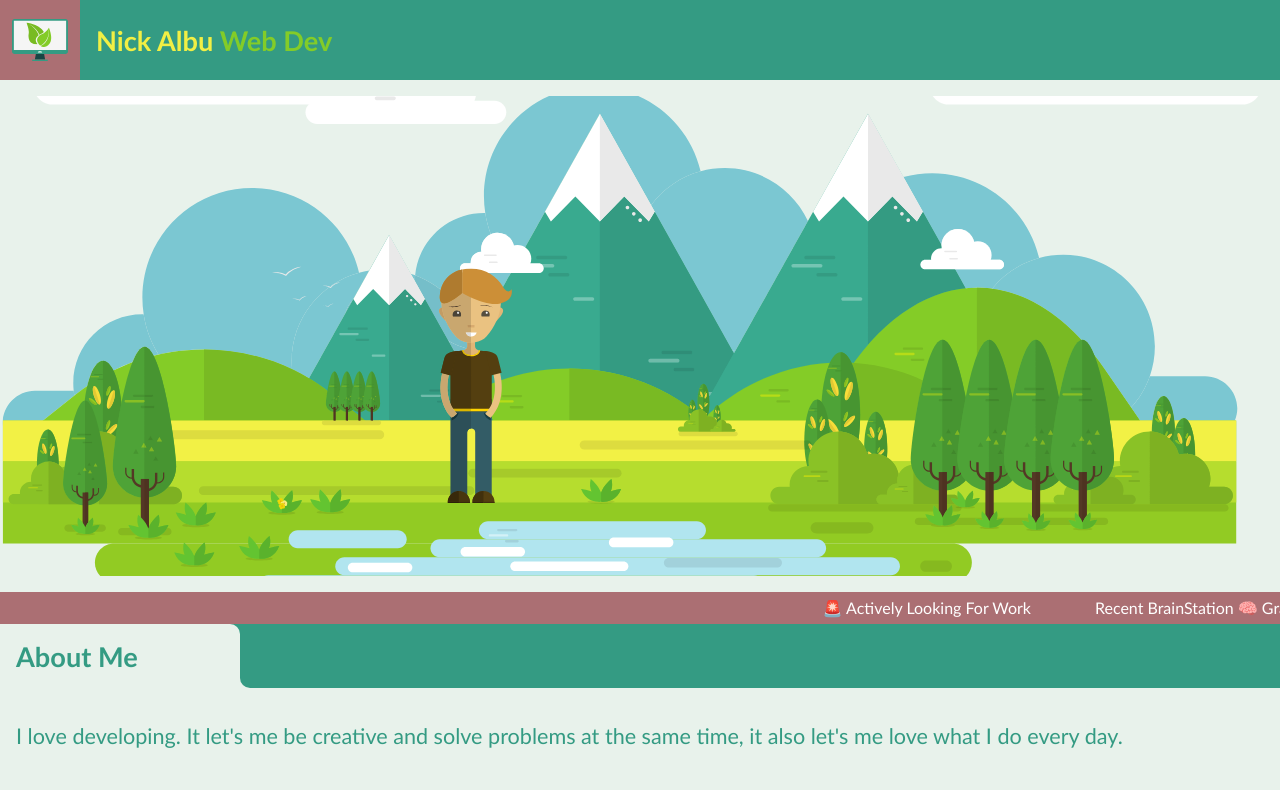
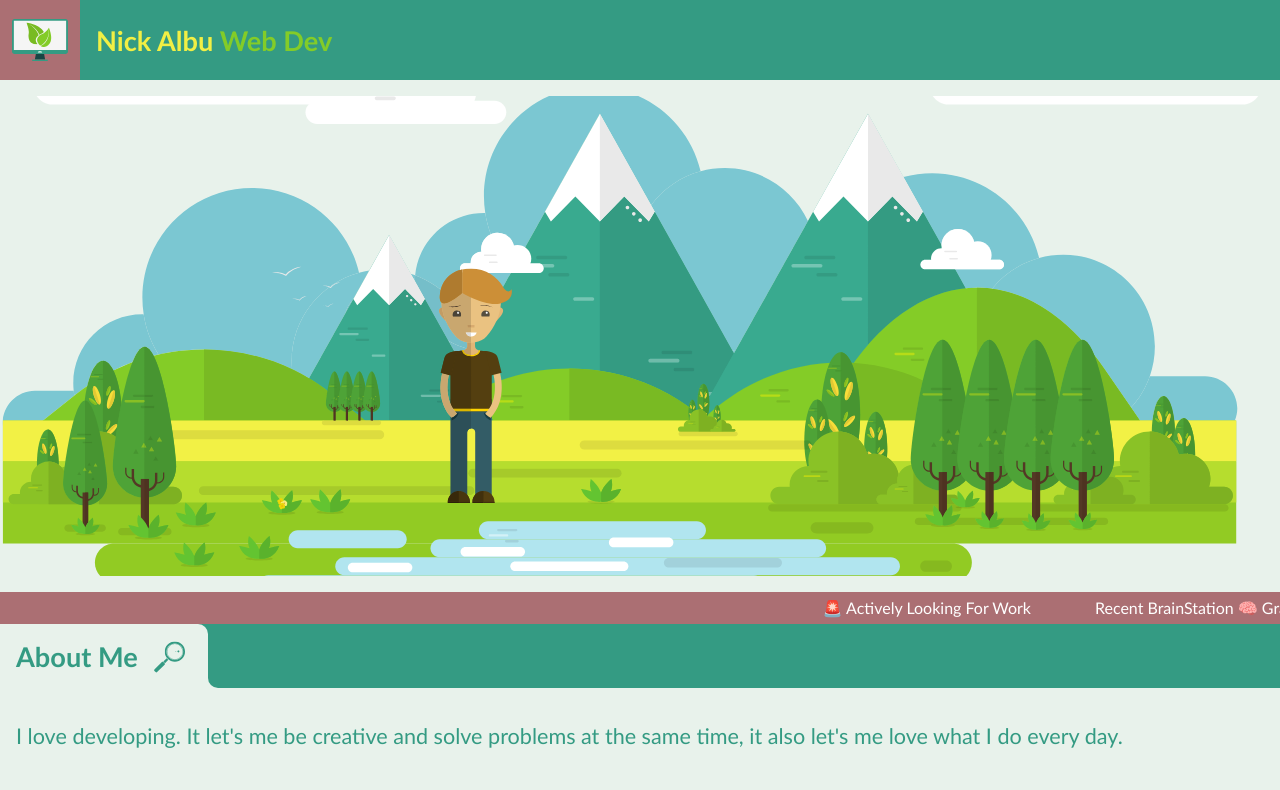
Before and after one commit to nick-albu/my-portfolio, a React (Create React App) app in the folder client/: page / in a window 1280 px wide. Shown: the top 790 px of the page. Built offline with nearby package versions, Linux system fonts and the light colour scheme.

Commit message:
implemented about header icon

```diff
--- a/client/src/components/About/About.js
+++ b/client/src/components/About/About.js
@@ -1,5 +1,6 @@
 import './About.scss';
 import { Component } from 'react';
+import AboutIcon from '../../assets/SectionIcons/AboutMe.svg'
 
 class About extends Component {
 
@@ -8,7 +9,7 @@ class About extends Component {
             <section className='about'>
                 <div className='about__headerContainer'>
                     <div className='about__headerBackLeft'>
-                        <h1 className='about__header'>About Me</h1>
+                        <h1 className='about__header'>About Me<img className='about__headerIcon' src={AboutIcon}/></h1>
                     </div>
                     <div className='about__headerBackRight'>
                         <div className='about__headerFrontRight'>
--- a/client/src/components/About/About.scss
+++ b/client/src/components/About/About.scss
@@ -8,7 +8,7 @@
         display: flex;
     }
     &__headerBackLeft {
-        width: 15rem;
+        width: 13rem;
         background-color: $Teal;
     }
     &__headerBackRight {
@@ -30,6 +30,12 @@
         background-color: $Egg;
         font-size: 1.7rem;
         border-top-right-radius: 10px;
+        display: flex;
+        align-items: center;
+    }
+    &__headerIcon {
+        height: 2rem;
+        padding-left: 1rem;
     }
     &__bodyContainer {
         display: flex;
```
